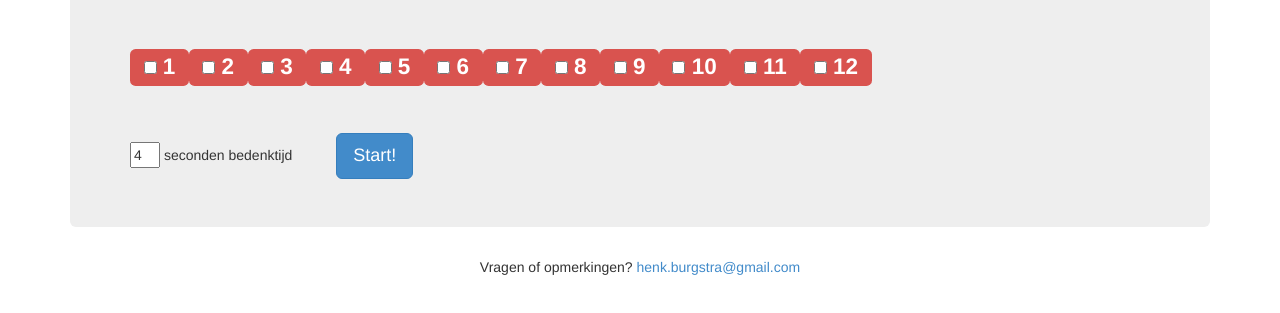
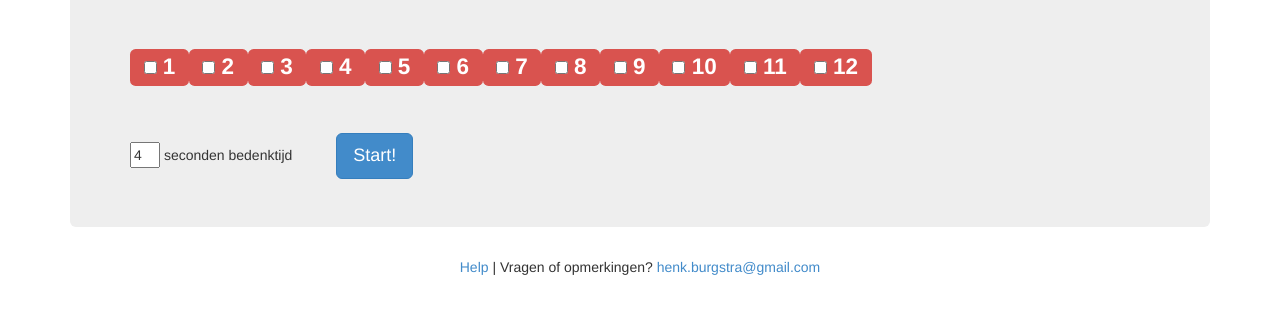
Before and after one commit to henkburgstra/tafels, a plain HTML site: page index.html in a window 1280 px wide. Shown: the part 143-456 px from the top of the page. Drawn offline with Linux system fonts and the light colour scheme.

Commit message:
Link naar uitleg toegevoegd.

```diff
--- a/index.html
+++ b/index.html
@@ -77,7 +77,7 @@
 			</div>
 		</div>
         <div id="contact">
-            Vragen of opmerkingen? <a href="mailto:henk.burgstra@gmail.com">henk.burgstra@gmail.com</a>
+            <a href="https://github.com/henkburgstra/tafels">Help</a> | Vragen of opmerkingen? <a href="mailto:henk.burgstra@gmail.com">henk.burgstra@gmail.com</a>
         </div>
 	</body>
 </html>
```
